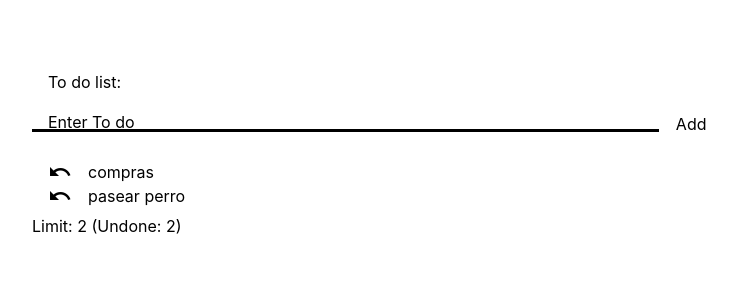
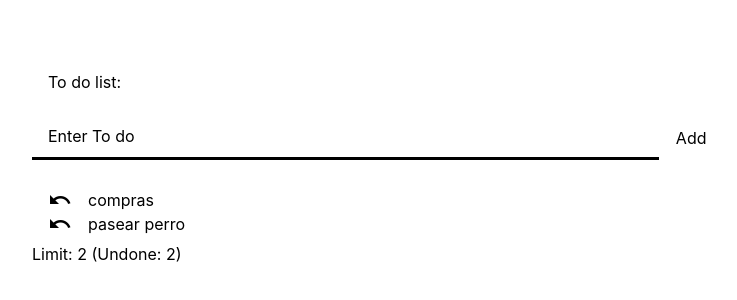
Before and after one commit to dondifer/to-do-list-angular, an Angular app: page / in a window 1280 px wide. Shown: the part 176-476 px from the top of the page, without its empty margins (216-953 px from the left). Built offline with nearby package versions, Linux system fonts and the light colour scheme.

Commit message:
feat: input class

```diff
--- a/src/app/list/list.component.html
+++ b/src/app/list/list.component.html
@@ -1,16 +1,16 @@
 <mat-toolbar>To do list:</mat-toolbar>
 <mat-card class="todocard">
-  <form class="example-form">
+  <form class="form">
     <mat-form-field class="full-width">
       <input
         matInput
         placeholder="Enter To do"
-        class="textareafull"
+        class="input"
         name="inputValue"
         [(ngModel)]="inputValue.content"
       />
     </mat-form-field>
-    <span class="example-spacer"></span>
+    <span class="spacer"></span>
     <button (click)="addNew()" mat-button>Add</button>
   </form>
   <mat-list role="list">
@@ -19,7 +19,7 @@
       class="todoitem"
       color="primary"
     >
-      <mat-toolbar-row>
+      <mat-toolbar-row class="toolbar">
         <mat-icon
           (click)="markItemAsDoneUndone(item, false)"
           class="btn material-symbols-outlined"
--- a/src/app/list/list.component.scss
+++ b/src/app/list/list.component.scss
@@ -1,16 +1,22 @@
 .todoitem {
-  mat-toolbar-row {
+  .toolbar {
     display: flex;
     justify-content: start;
-    gap:1rem;
+    gap: 1rem;
 
-    .content{
-      flex:1;
+    .content {
+      flex: 1;
     }
   }
 
   .btn-delete {
     display: none;
+  }
+}
+
+.form {
+  .input {
+    line-height: 3rem;
   }
 }
 
```
